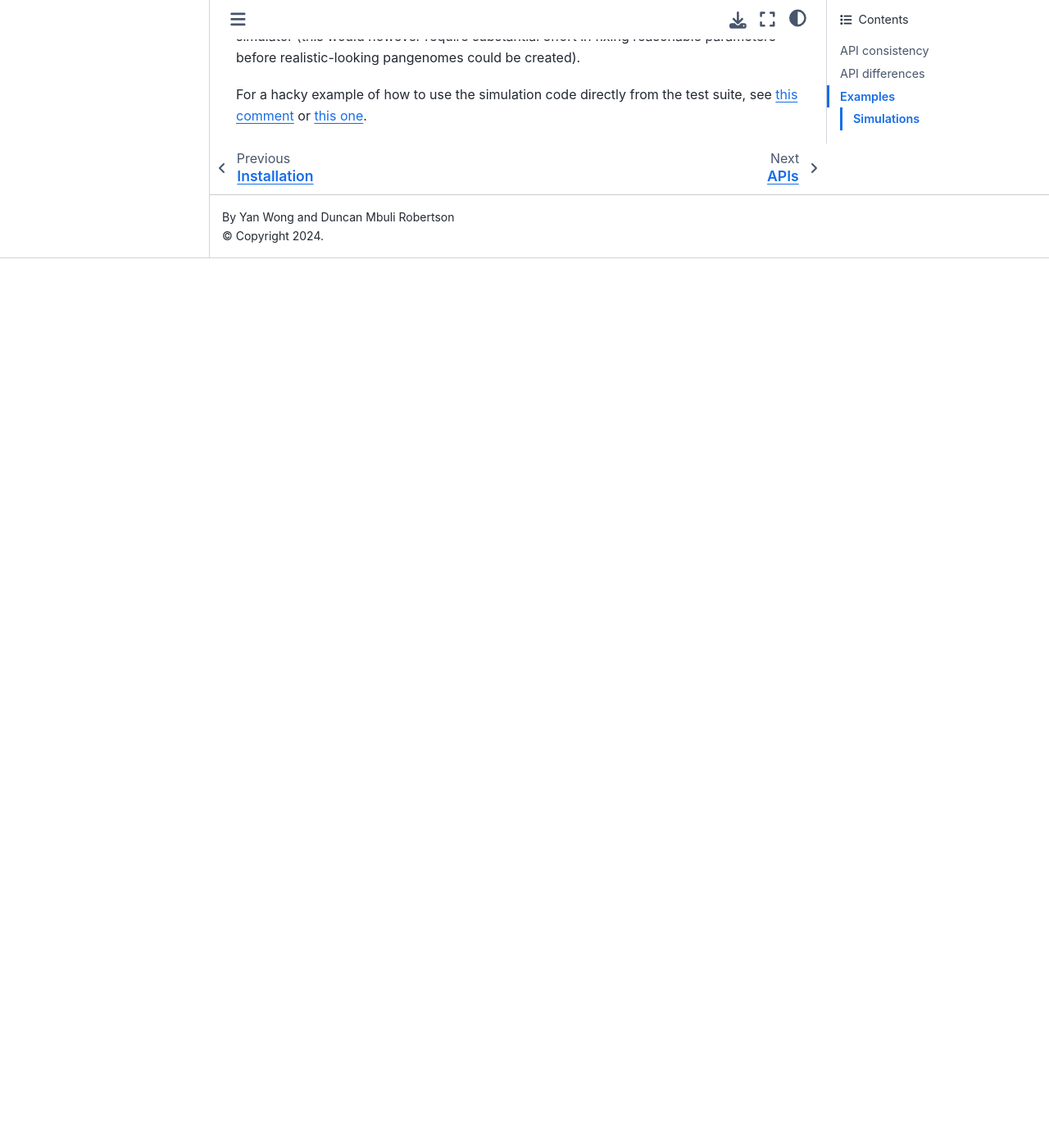
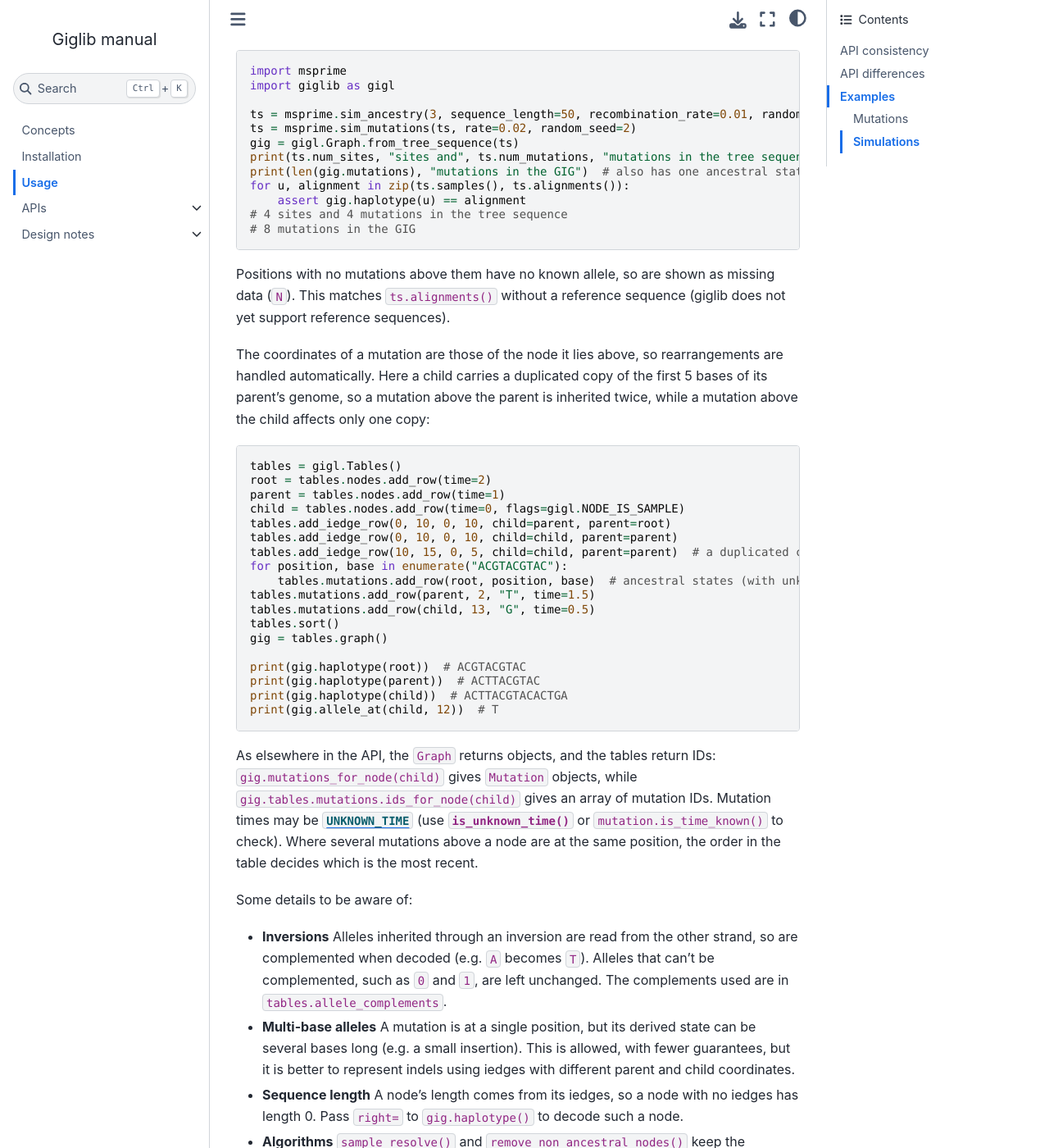
Before and after one commit to hyanwong/giglib, a Jupyter Book: the page built from docs/usage.md, in a window 1280 px wide and 1400 px high, scrolled down 3212 px. Shown: the whole window at 82% size. Built offline with Jupyter Book 1.0.4 settings and Sphinx 7.4.7 and the Sphinx Book theme 1.1.4, drawn with Linux system fonts in a browser that asks for light colours; before the commit the page ends 3527 px from its top, so only the background shows below that; some of the changed text lies outside the part shown.

Commit message:
Document mutations in the README and usage page
The README said giglib had no mutations yet. Add mutations to its
examples and tskit comparison table, and add a Mutations section with
worked examples to the usage page.

Co-Authored-By: Claude Opus 5.5 <noreply@anthropic.com>

````diff
--- a/docs/usage.md
+++ b/docs/usage.md
@@ -95,6 +95,9 @@ compatibility with _tskit_. In particular:
   This allows use of the GIG structure during generation of the tables, without having the substantial
   overhead of continually having to freeze them into an immutable graph. This makes forward simulation
   feasible.
+- **Mutations, but no sites** Each mutation records its position in the coordinates of the node it
+  lies above, so there is no sites table, and ancestral states are given by mutations above roots
+  (see {ref}`sec_usage_mutations` below).
 - **Other stuff** More differences should be noted here!
 
 ## Examples
@@ -121,6 +124,93 @@ assert list(gig.sample_nodes().ids) == [0]
 assert gig.iedges[0].is_inversion()
 ```
 
+(sec_usage_mutations)=
+### Mutations
+
+Mutations are converted when creating a GIG from a tree sequence. Since there is no sites table,
+each site's ancestral state becomes an extra mutation (with unknown time) above each root of the
+local tree at that site. The alleles of a node are decoded by tracing each position up through
+the iedges to the most recent mutation above it, so the haplotypes of the samples are the same
+as those from _tskit_:
+
+```python
+import msprime
+import giglib as gigl
+
+ts = msprime.sim_ancestry(3, sequence_length=50, recombination_rate=0.01, random_seed=2)
+ts = msprime.sim_mutations(ts, rate=0.02, random_seed=2)
+gig = gigl.Graph.from_tree_sequence(ts)
+print(ts.num_sites, "sites and", ts.num_mutations, "mutations in the tree sequence")
+print(len(gig.mutations), "mutations in the GIG")  # also has one ancestral state per root per site
+for u, alignment in zip(ts.samples(), ts.alignments()):
+    assert gig.haplotype(u) == alignment
+# 4 sites and 4 mutations in the tree sequence
+# 8 mutations in the GIG
+```
+
+Positions with no mutations above them have no known allele, so are shown as missing data (`N`).
+This matches `ts.alignments()` without a reference sequence (giglib does not yet support
+reference sequences).
+
+The coordinates of a mutation are those of the node it lies above, so rearrangements are
+handled automatically. Here a child carries a duplicated copy of the first 5 bases of its
+parent's genome, so a mutation above the parent is inherited twice, while a mutation above the
+child affects only one copy:
+
+```python
+tables = gigl.Tables()
+root = tables.nodes.add_row(time=2)
+parent = tables.nodes.add_row(time=1)
+child = tables.nodes.add_row(time=0, flags=gigl.NODE_IS_SAMPLE)
+tables.add_iedge_row(0, 10, 0, 10, child=parent, parent=root)
+tables.add_iedge_row(0, 10, 0, 10, child=child, parent=parent)
+tables.add_iedge_row(10, 15, 0, 5, child=child, parent=parent)  # a duplicated copy of 0-5
+for position, base in enumerate("ACGTACGTAC"):
+    tables.mutations.add_row(root, position, base)  # ancestral states (with unknown times)
+tables.mutations.add_row(parent, 2, "T", time=1.5)
+tables.mutations.add_row(child, 13, "G", time=0.5)
+tables.sort()
+gig = tables.graph()
+
+print(gig.haplotype(root))  # ACGTACGTAC
+print(gig.haplotype(parent))  # ACTTACGTAC
+print(gig.haplotype(child))  # ACTTACGTACACTGA
+print(gig.allele_at(child, 12))  # T
+```
+
+As elsewhere in the API, the `Graph` returns objects, and the tables return IDs:
+`gig.mutations_for_node(child)` gives `Mutation` objects, while
+`gig.tables.mutations.ids_for_node(child)` gives an array of mutation IDs. Mutation times may be
+{data}`~giglib.UNKNOWN_TIME` (use {func}`~giglib.is_unknown_time` or `mutation.is_time_known()`
+to check). Where several mutations above a node are at the same position, the order in the table
+decides which is the most recent.
+
+Some details to be aware of:
+
+- **Inversions** Alleles inherited through an inversion are read from the other strand, so are
+  complemented when decoded (e.g. `A` becomes `T`). Alleles that can't be complemented, such as
+  `0` and `1`, are left unchanged. The complements used are in `tables.allele_complements`.
+- **Multi-base alleles** A mutation is at a single position, but its derived state can be several
+  bases long (e.g. a small insertion). This is allowed, with fewer guarantees, but it is better to
+  represent indels using iedges with different parent and child coordinates.
+- **Sequence length** A node's length comes from its iedges, so a node with no iedges has length 0.
+  Pass `right=` to `gig.haplotype()` to decode such a node.
+- **Algorithms** `sample_resolve()` and `remove_non_ancestral_nodes()` keep the mutations needed by
+  the remaining nodes. By default, `decapitate()` adds mutations (with unknown times) where needed,
+  so that the haplotypes of the remaining nodes are unchanged. With `discard_old_mutations=True`, old
+  mutations are simply removed, as in _tskit_, so alleles may become missing:
+
+  ```python
+  print(gig.decapitate(1.5).haplotype(1))  # the child is now node 1: ACTTACGTACACTGA
+  print(gig.decapitate(1.5, discard_old_mutations=True).haplotype(1))  # NNNNNNNNNNNNNGN
+  ```
+
+- **Converting to _tskit_** `gig.to_tree_sequence()` only works for GIGs without rearrangements,
+  on a single chromosome, where all roots at each site agree on the ancestral state. It is mainly
+  intended for testing.
+
+For the full design, and the reasons behind it, see {ref}`sec_design_mutations`.
+
 (sec_usage_simulations)=
 ### Simulations
 
````
Also changed, not shown: README.md (+24 -10 lines).
